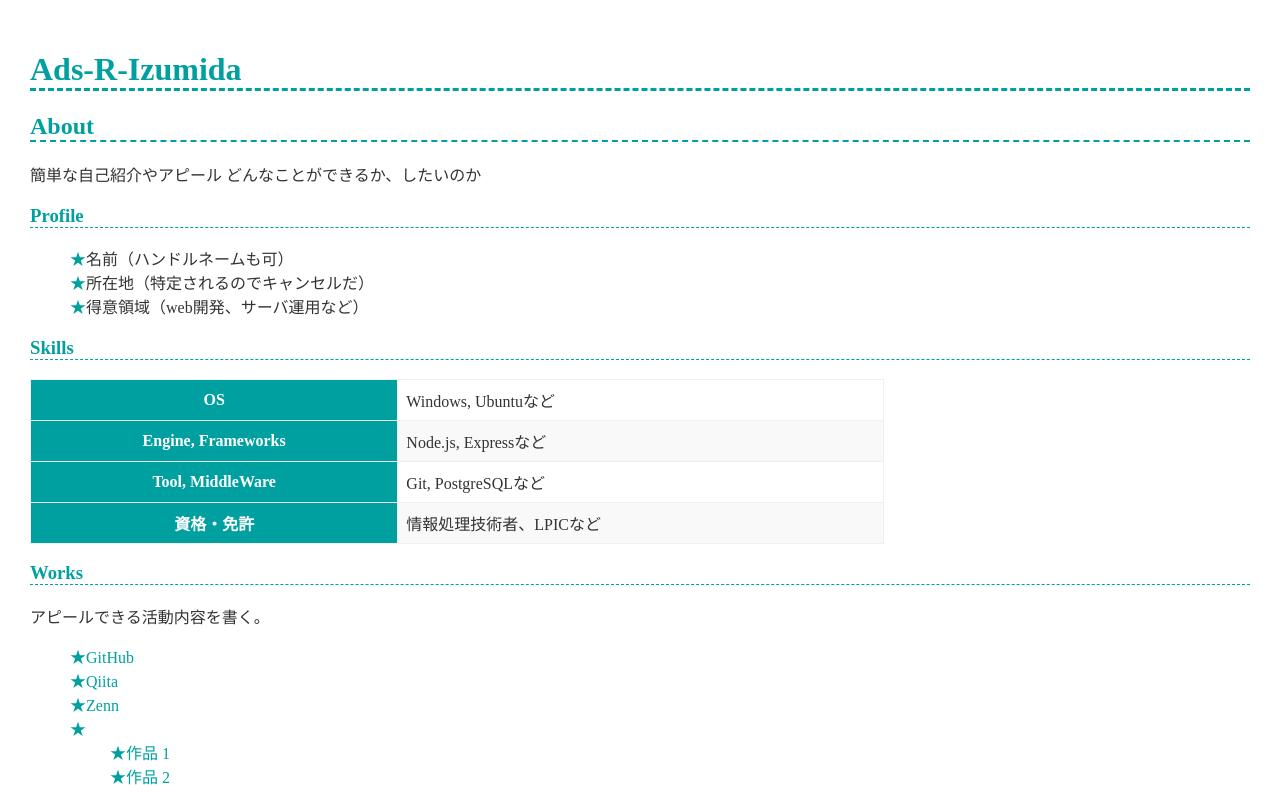
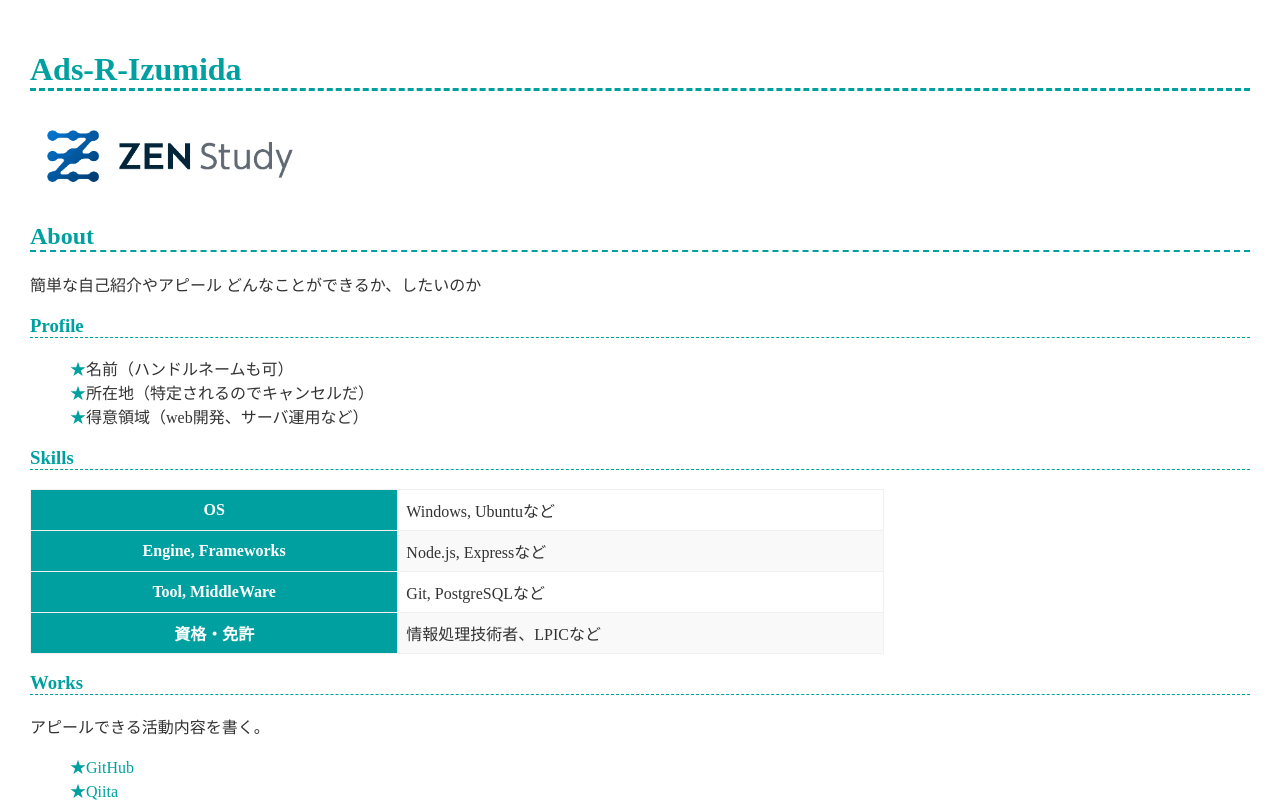
Before and after one commit to Ads-R-Izumida/Ads-R-Izumida.github.io, a plain HTML site: page index.html in a window 1280 px wide. Shown: the top 803 px of the page. Drawn offline with Linux system fonts and the light colour scheme.

Commit message:
サンプル画像を追加

```diff
--- a/index.html
+++ b/index.html
@@ -8,6 +8,7 @@
   </head>
   <body>
     <h1>Ads-R-Izumida</h1>
+    <img src="ZENStudy_logo.png" alt="サンプル画像" width="280">
     <h2>About</h2>
     <p>
       簡単な自己紹介やアピール
```
